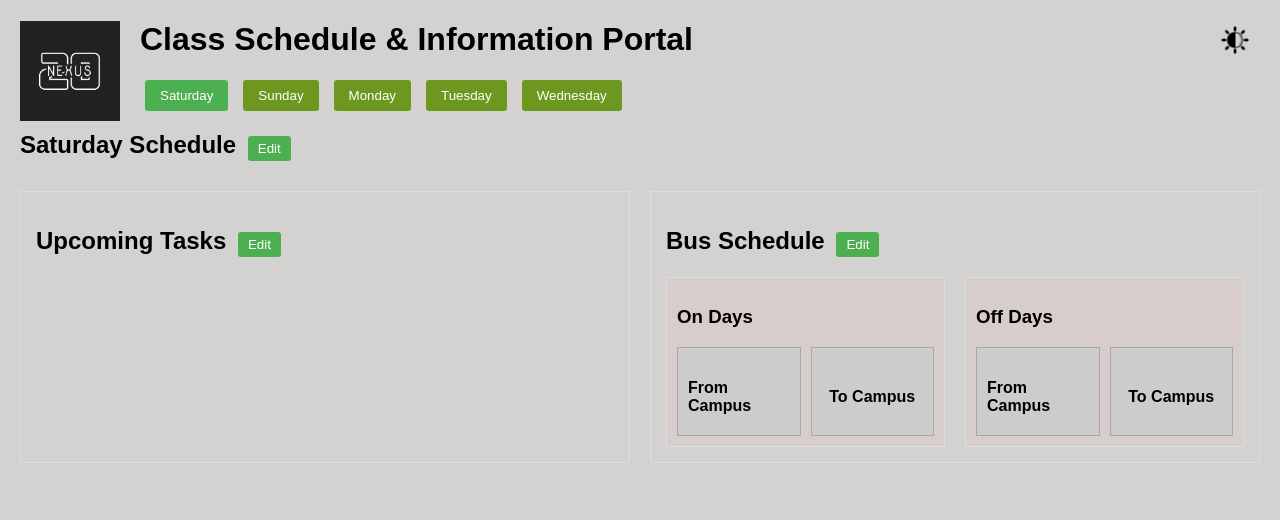
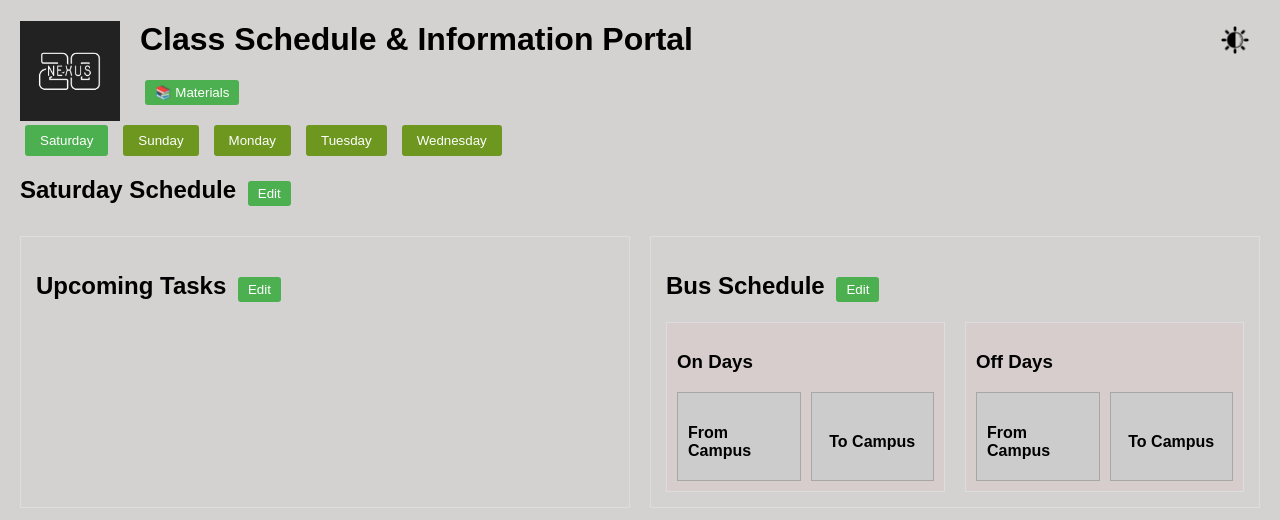
Before and after one commit to abdullah2811/cla3schedule, a plain HTML site: page index.html in a window 1280 px wide. Drawn offline with Linux system fonts and the light colour scheme; no server answers.

Commit message:
Update index.html

```diff
--- a/index.html
+++ b/index.html
@@ -11,6 +11,9 @@
     <button id="dark-mode-toggle" class="dark-mode"><img src="dark_mode.png" alt="Dark Mode" width="30px"></button>
     <img src="BatchLogo.png" alt="" style="width: 100px; height: 100px; float: left; margin-right: 20px; background-color: #222;">
     <h1>Class Schedule & Information Portal</h1>
+    <button id="resources-btn" onclick="window.open('https://nexus20.web.app/')">
+        📚 Materials
+    </button>
 
     <!-- Days Navigation -->
     <div class="days-navigation">
```
